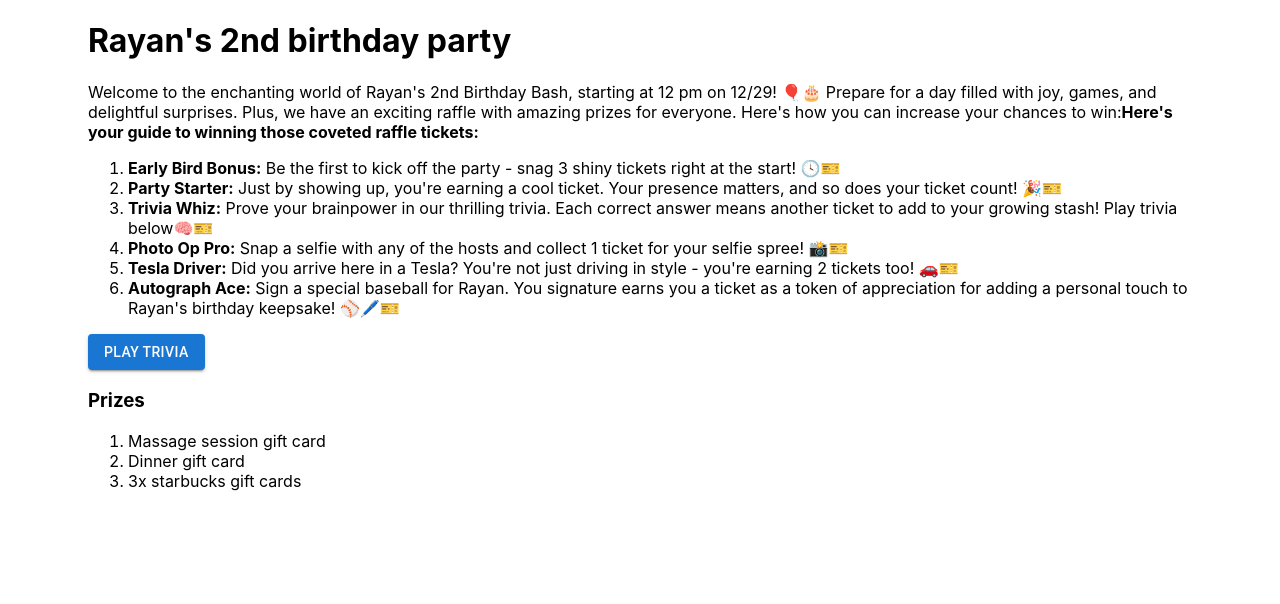
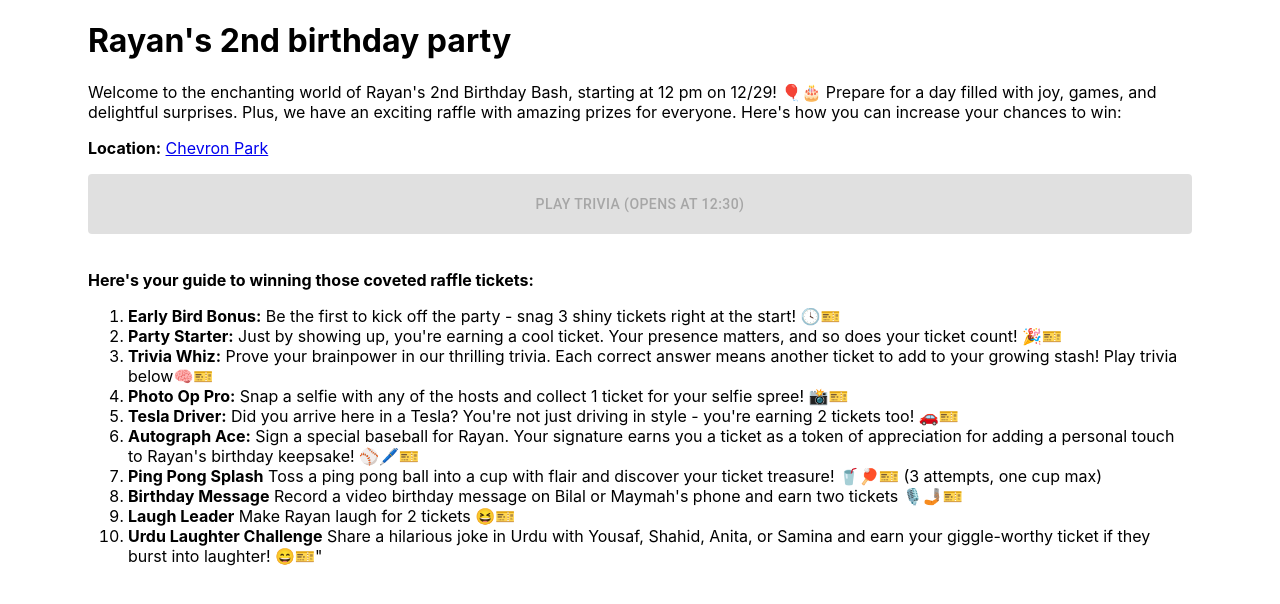
Before and after one commit to bilalsattar24/bilalsattar, a React (Create React App) app: page / in a window 1280 px wide. Shown: the top 604 px of the page. Built offline with nearby package versions, Linux system fonts and the light colour scheme.

Commit message:
latest updates

```diff
--- a/src/App.tsx
+++ b/src/App.tsx
@@ -7,6 +7,7 @@ import TriviaGame from './TriviaGame';
 
 function App() {
   const [currentComponent, setCurrentComponent] = useState('rayan');
+  const isPastGameTime = new Date() < new Date('2023-12-30T12:30:00');
   const handleTwilioClick = () => {
     setCurrentComponent('twilio');
   };
@@ -30,6 +31,22 @@ function App() {
               12/29! 🎈🎂 Prepare for a day filled with joy, games, and delightful surprises. Plus,
               we have an exciting raffle with amazing prizes for everyone. Here's how you can
               increase your chances to win:
+            </p>
+            <p>
+              <strong>Location:</strong>{' '}
+              <a href='https://maps.app.goo.gl/hQ6N3mMdHKUwKaLV7' target='blank'>
+                Chevron Park
+              </a>
+            </p>
+            <Button
+              variant='contained'
+              onClick={handleTriviaClick}
+              disabled={isPastGameTime}
+              style={{ height: '60px', width: '100%', marginBottom: '20px' }}
+            >
+              Play Trivia {isPastGameTime ? '(Opens at 12:30)' : ''}
+            </Button>
+            <p>
               <strong>Here's your guide to winning those coveted raffle tickets:</strong>
             </p>
             <ol>
@@ -55,23 +72,27 @@ function App() {
                 driving in style - you're earning 2 tickets too! 🚗🎫
               </li>
               <li>
-                <strong>Autograph Ace:</strong> Sign a special baseball for Rayan. You signature
+                <strong>Autograph Ace:</strong> Sign a special baseball for Rayan. Your signature
                 earns you a ticket as a token of appreciation for adding a personal touch to Rayan's
                 birthday keepsake! ⚾🖊️🎫
               </li>
+              <li>
+                <strong>Ping Pong Splash</strong> Toss a ping pong ball into a cup with flair and
+                discover your ticket treasure! 🥤🏓🎫 (3 attempts, one cup max)
+              </li>
+              <li>
+                <strong>Birthday Message</strong> Record a video birthday message on Bilal or
+                Maymah's phone and earn two tickets 🎙️🤳🏽🎫
+              </li>
+              <li>
+                <strong>Laugh Leader</strong> Make Rayan laugh for 2 tickets 😆🎫
+              </li>
+              <li>
+                <strong>Urdu Laughter Challenge</strong> Share a hilarious joke in Urdu with Yousaf,
+                Shahid, Anita, or Samina and earn your giggle-worthy ticket if they burst into
+                laughter! 😄🎫"
+              </li>
             </ol>
-
-            <Button variant='contained' onClick={handleTriviaClick}>
-              Play Trivia
-            </Button>
-            <div>
-              <h3>Prizes</h3>
-              <ol>
-                <li>Massage session gift card</li>
-                <li>Dinner gift card</li>
-                <li>3x starbucks gift cards</li>
-              </ol>
-            </div>
           </Container>
         );
       case 'twilio':
--- a/src/TriviaGame.tsx
+++ b/src/TriviaGame.tsx
@@ -3,21 +3,21 @@ import { Button } from '@mui/material';
 import './App.css';
 import { rayanBirthdayQuestions } from './questions';
 
+// randize the order of rayanBirthdayQuestions and set to questions
 const questions = [...rayanBirthdayQuestions];
-const localCurrentIndex = parseFloat(localStorage.getItem('currentQuestionIndex') ?? '0');
-const localScore = parseFloat(localStorage.getItem('score') ?? '0');
-const localGameOver = localStorage.getItem('gameOver') === 'true';
-localStorage.getItem('currentQuestionIndex');
+const localCurrentIndex = parseFloat(localStorage.getItem('rayan-currentQuestionIndex') ?? '0');
+const localScore = parseFloat(localStorage.getItem('rayan-score') ?? '0');
+const localGameOver = localStorage.getItem('rayan-gameOver') === 'true';
+localStorage.getItem('rayan-currentQuestionIndex');
 
 const resetLocalValues = () => {
-  localStorage.removeItem('currentQuestionIndex');
-  localStorage.removeItem('score');
-  localStorage.removeItem('gameOver');
+  localStorage.removeItem('rayan-currentQuestionIndex');
+  localStorage.removeItem('rayan-score');
+  localStorage.removeItem('rayan-gameOver');
   window.location.reload();
 };
 
 const TriviaGame: React.FC = () => {
-  console.log(localCurrentIndex);
   const [currentQuestionIndex, setCurrentQuestionIndex] = useState(localCurrentIndex);
   const [score, setScore] = useState(localScore);
   const [gameOver, setGameOver] = useState(localGameOver);
@@ -31,17 +31,17 @@ const TriviaGame: React.FC = () => {
 
     if (currentQuestion.correctOptionIndex === selectedOptionIndex) {
       setScore(score + 1);
-      localStorage.setItem('score', `${score + 1}`);
+      localStorage.setItem('rayan-score', `${score + 1}`);
       console.log('correct answer');
     }
 
     if (currentQuestionIndex + 1 < questions.length) {
       setCurrentQuestionIndex(currentQuestionIndex + 1);
-      localStorage.setItem('currentQuestionIndex', `${currentQuestionIndex + 1}`);
+      localStorage.setItem('rayan-currentQuestionIndex', `${currentQuestionIndex + 1}`);
     } else {
       // Game over
       setGameOver(true);
-      localStorage.setItem('gameOver', 'true');
+      localStorage.setItem('rayan-gameOver', 'true');
     }
   };
 
@@ -51,7 +51,7 @@ const TriviaGame: React.FC = () => {
         <h1 onDoubleClick={resetLocalValues}>Rayan Trivia</h1>
         <h2>Final Score: {score}</h2>
         <h3>
-          Show this to Bilal to get your {score} ticket{score > 1 ? 's' : ''}!
+          Show this to Bilal or Maymah to get your {score} ticket{score > 1 ? 's' : ''}!
         </h3>
       </div>
     );
--- a/src/questions.ts
+++ b/src/questions.ts
@@ -82,23 +82,68 @@ export const rayanBirthdayQuestions: Question[] = [
     correctOptionIndex: 1,
   },
   {
-    questionText: "What is Rayan's first word(s)",
+    questionText: "What is Rayan's first word(s)?",
     options: ['Car', 'Wow', 'Mama', 'Doodoo'],
     correctOptionIndex: 2,
   },
   {
-    questionText: "What is Rayan's height",
+    questionText: "What is Rayan's height?",
     options: ['34"', '30"', '32"', '36"'],
     correctOptionIndex: 0,
   },
   {
-    questionText: 'How does Rayan pronounce Cybertruck',
+    questionText: 'How many houses has Rayan lived in?',
+    options: ['1', '2', '3', '4'],
+    correctOptionIndex: 1,
+  },
+  {
+    questionText: 'Which hospital was Rayan born in?',
+    options: ['Torrance Memorial', 'Cedars Sinai', 'UCLA', 'Kaiser'],
+    correctOptionIndex: 0,
+  },
+  {
+    questionText: 'How does Rayan pronounce Cybertruck?',
     options: ['shyber', 'sychuck', 'cyber truck', 'chuck'],
     correctOptionIndex: 1,
   },
   {
-    questionText: "What is Rayan's actual birthday",
+    questionText: "What is Rayan's actual birthday?",
     options: ['December 31st', 'December 25th', 'December 30th', 'December 29th'],
     correctOptionIndex: 3,
   },
+  {
+    questionText: "What does Rayan call the color 'Orange'?",
+    options: ['Orange', 'Oro', 'Ono', 'Ora'],
+    correctOptionIndex: 2,
+  },
+  {
+    questionText: 'How old is Rayan now?',
+    options: ['1', '2', '3', '4'],
+    correctOptionIndex: 1,
+  },
+  {
+    questionText: "What is Ryan's middle name?",
+    options: ['Yousaf', 'Muhammad', 'Bilal', 'Qasim'],
+    correctOptionIndex: 2,
+  },
+  {
+    questionText: "What is Rayan's favorite TV show?",
+    options: ['Paw Patrol', 'Miss Rachel', 'Leo The Truck', 'Cocomelon'],
+    correctOptionIndex: 2,
+  },
+  {
+    questionText: 'What was the weather like when Rayan was born?',
+    options: ['Sunny', 'Rainy', 'Overcast', 'Partly Cloudy'],
+    correctOptionIndex: 1,
+  },
+  {
+    questionText: "What color is Rayan's bike?",
+    options: ['Yellow', 'Blue', 'Green', 'Orange'],
+    correctOptionIndex: 1,
+  },
+  {
+    questionText: 'What time does Rayan usually wake up in the morning?',
+    options: ['6am', '7am', '8am', '9am'],
+    correctOptionIndex: 3,
+  },
 ];
```
